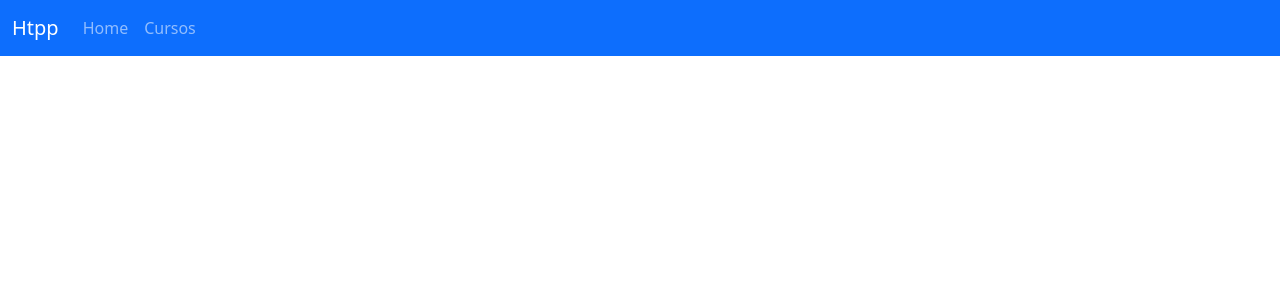
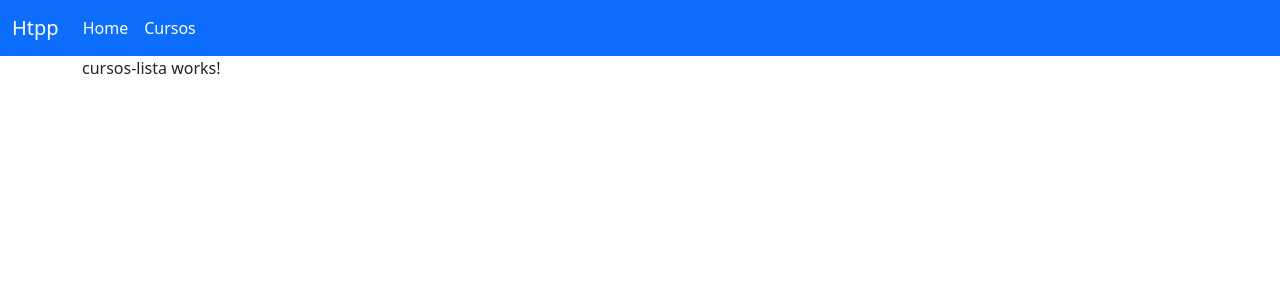
Before and after one commit to uiratan/angular-requests-http, an Angular app: page /cursos in a window 1280 px wide. Before the commit this address led to /. Shown: the top 300 px of the page. Built offline with nearby package versions, Linux system fonts and the light colour scheme.

Commit message:
cursos module and cursos-lista created

```diff
--- a/src/app/app-routing.module.ts
+++ b/src/app/app-routing.module.ts
@@ -1,7 +1,15 @@
 import { NgModule } from '@angular/core';
 import { RouterModule, Routes } from '@angular/router';
 
-const routes: Routes = [];
+const routes: Routes = [
+  {
+    path: '', pathMatch: 'full', redirectTo: 'cursos'
+  },
+  {
+    path: 'cursos',
+    loadChildren: () => import('./cursos/cursos.module').then(m => m.CursosModule)
+  }
+];
 
 @NgModule({
   imports: [RouterModule.forRoot(routes)],
--- a/src/app/app.component.html
+++ b/src/app/app.component.html
@@ -17,6 +17,6 @@
   </div>
 </nav>
 
-<div>
+<div class="container">
   <router-outlet></router-outlet>
 </div>
--- /dev/null
+++ b/src/app/cursos/cursos-lista/cursos-lista.component.html
@@ -0,0 +1 @@
+<p>cursos-lista works!</p>
```
Also changed, not shown: src/app/cursos/cursos-lista/cursos-lista.component.ts (added, +10 -0 lines), src/app/cursos/cursos-routing.module.ts (added, +13 -0 lines), src/app/cursos/cursos.module.ts (added, +17 -0 lines), src/app/cursos/cursos-lista/cursos-lista.component.scss (added).
